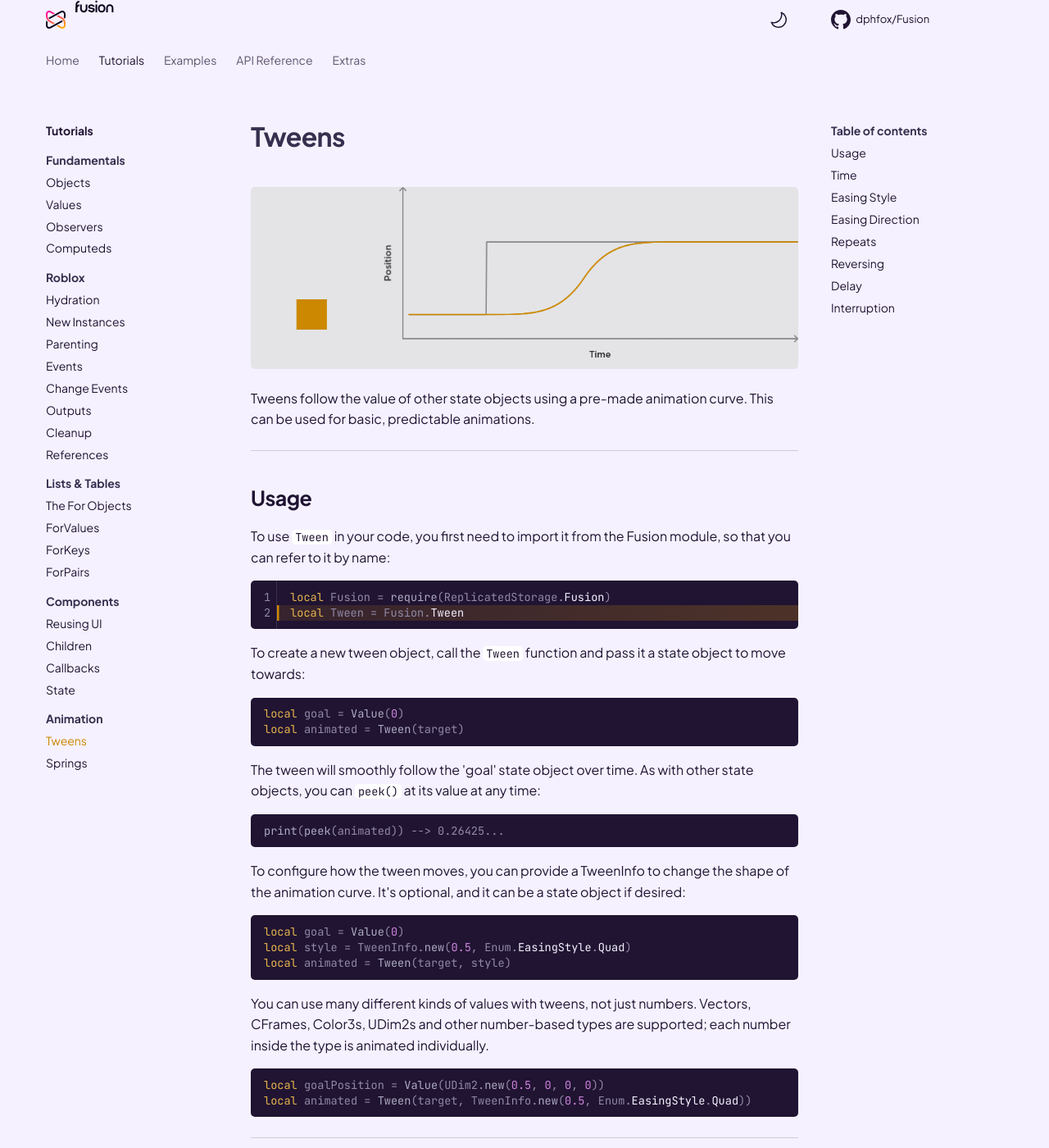
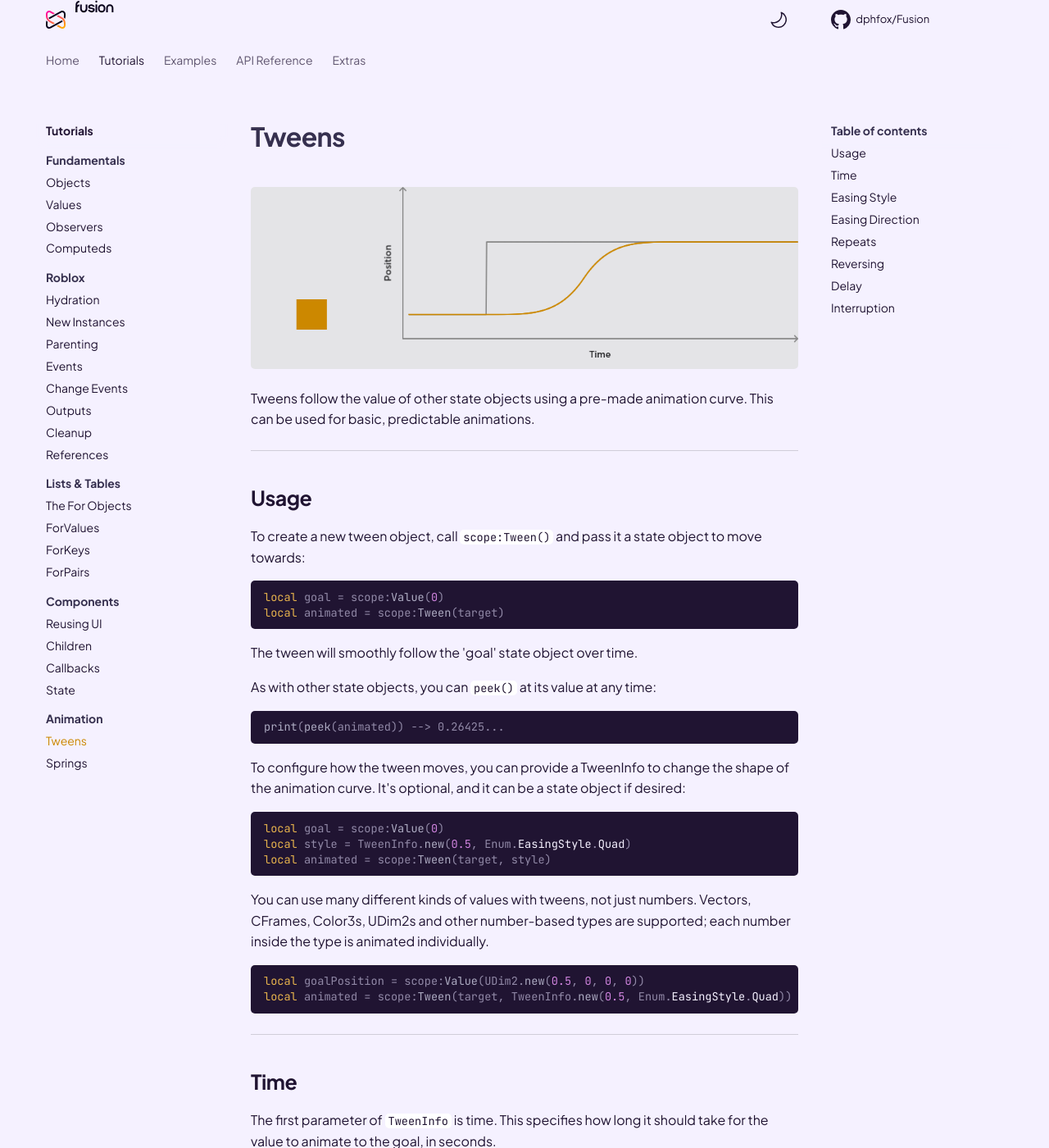
Before and after one commit to dphfox/Fusion, an MkDocs documentation site: the page built from docs/tutorials/animation/tweens.md, in a window 1280 px wide and 1400 px high. Shown: the whole window at 82% size. Built offline with MkDocs 1.6.1 and Material for MkDocs 9.7.7, drawn with Linux system fonts in a browser that asks for light colours; comment, search, counter and statistics services are not loaded; the version menu is left out.

Commit message:
Update tween tutorial to use scopes

````diff
--- a/docs/tutorials/animation/tweens.md
+++ b/docs/tutorials/animation/tweens.md
@@ -8,24 +8,17 @@ This can be used for basic, predictable animations.
 
 ## Usage
 
-To use `Tween` in your code, you first need to import it from the Fusion
-module, so that you can refer to it by name:
+To create a new tween object, call `scope:Tween()` and pass it a state object to
+move towards:
 
-```Lua linenums="1" hl_lines="2"
-local Fusion = require(ReplicatedStorage.Fusion)
-local Tween = Fusion.Tween
+```Lua
+local goal = scope:Value(0)
+local animated = scope:Tween(target)
 ```
 
-To create a new tween object, call the `Tween` function and pass it a state
-object to move towards:
+The tween will smoothly follow the 'goal' state object over time.
 
-```Lua
-local goal = Value(0)
-local animated = Tween(target)
-```
-
-The tween will smoothly follow the 'goal' state object over time. As with other
-state objects, you can `peek()` at its value at any time:
+As with other state objects, you can `peek()` at its value at any time:
 
 ```Lua
 print(peek(animated)) --> 0.26425...
@@ -36,9 +29,9 @@ shape of the animation curve. It's optional, and it can be a state object if
 desired:
 
 ```Lua
-local goal = Value(0)
+local goal = scope:Value(0)
 local style = TweenInfo.new(0.5, Enum.EasingStyle.Quad)
-local animated = Tween(target, style)
+local animated = scope:Tween(target, style)
 ```
 
 You can use many different kinds of values with tweens, not just numbers.
@@ -46,8 +39,8 @@ Vectors, CFrames, Color3s, UDim2s and other number-based types are supported;
 each number inside the type is animated individually.
 
 ```Lua
-local goalPosition = Value(UDim2.new(0.5, 0, 0, 0))
-local animated = Tween(target, TweenInfo.new(0.5, Enum.EasingStyle.Quad))
+local goalPosition = scope:Value(UDim2.new(0.5, 0, 0, 0))
+local animated = scope:Tween(target, TweenInfo.new(0.5, Enum.EasingStyle.Quad))
 ```
 
 -----
````
Also changed, not shown: docs/tutorials/animation/springs.md (+5 -12 lines).
